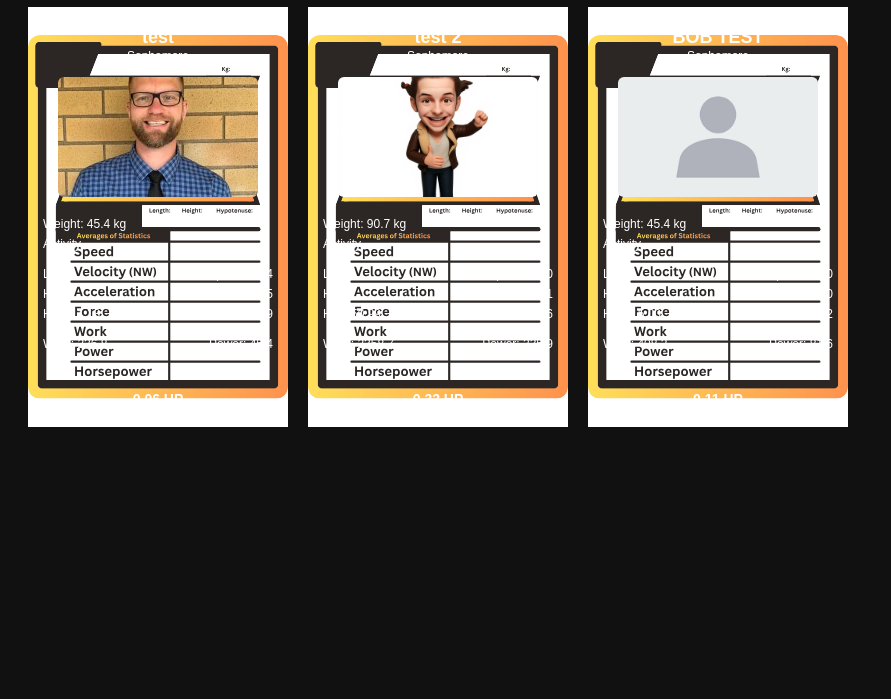
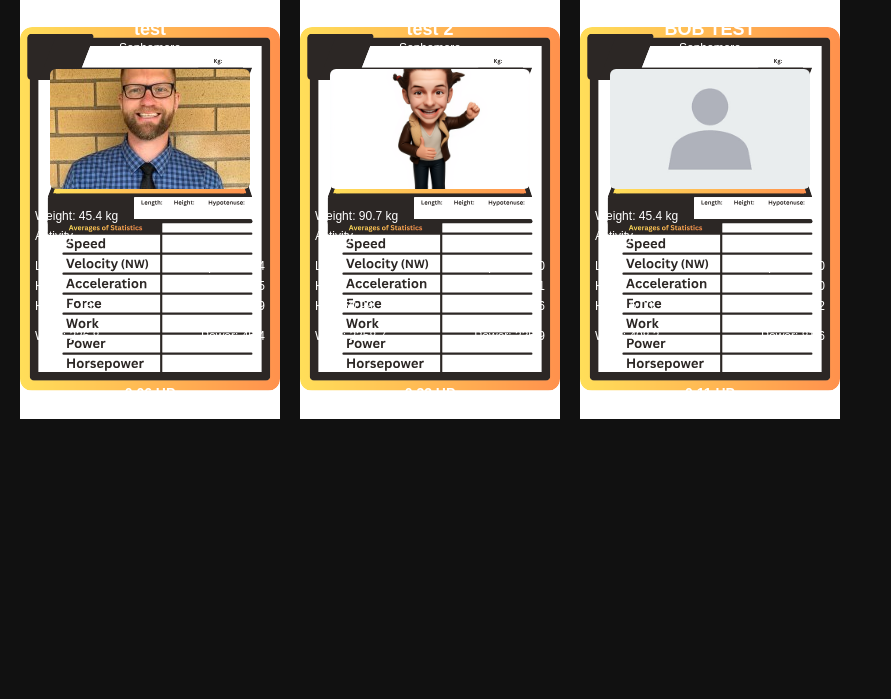
Before and after one commit to hubosin/phoenix-Card-Stats-Enntries, a plain HTML site: page docs/index.html in a window 1280 px wide. Shown: the part 101-800 px from the top of the page, without its empty margins (0-891 px from the left). Drawn offline with Linux system fonts and the light colour scheme; files whose address does not match are found by name.

Commit message:
Refine styles in index.html for layout improvements
Adjusted padding and bottom margin for better layout.

```diff
--- a/docs/index.html
+++ b/docs/index.html
@@ -1,15 +1,16 @@
 <!DOCTYPE html>
-<html>
+<html lang="en">
 <head>
   <meta charset="UTF-8">
   <title>Physics Cards</title>
 
   <style>
     body {
+      margin: 0;
+      padding: 20px;
       background: #111;
       color: white;
       font-family: Arial, sans-serif;
-      padding: 20px;
     }
 
     #grid {
@@ -25,10 +26,10 @@
     }
 
     .card img.bg {
+      position: absolute;
+      inset: 0;
       width: 100%;
       height: 100%;
-      position: absolute;
-      inset: 0;
     }
 
     .card img.photo {
@@ -77,7 +78,7 @@
     .power { top: 330px; right: 15px; }
 
     .hp {
-      bottom: 20px;
+      bottom: 18px;
       width: 100%;
       text-align: center;
       font-size: 14px;
```
